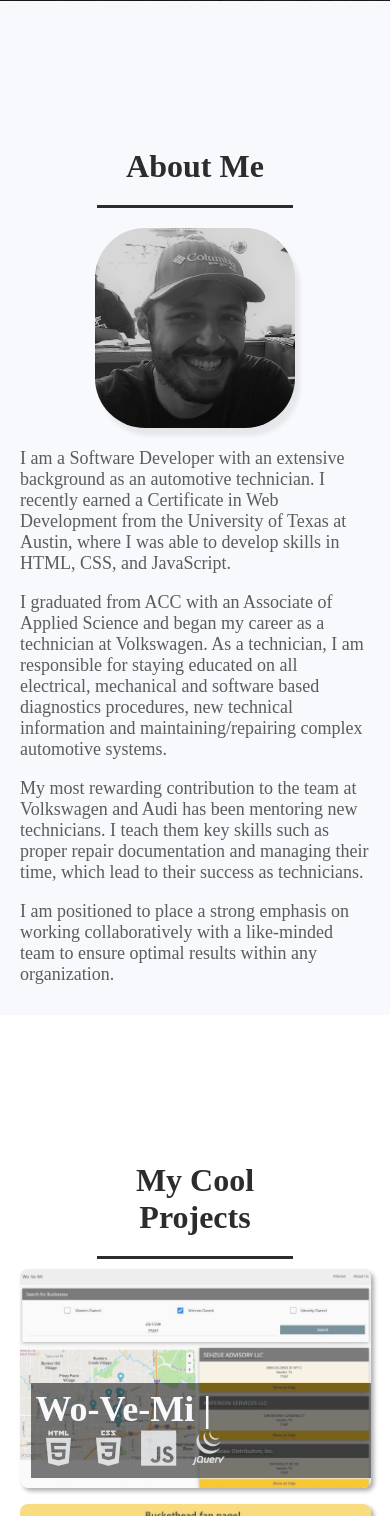
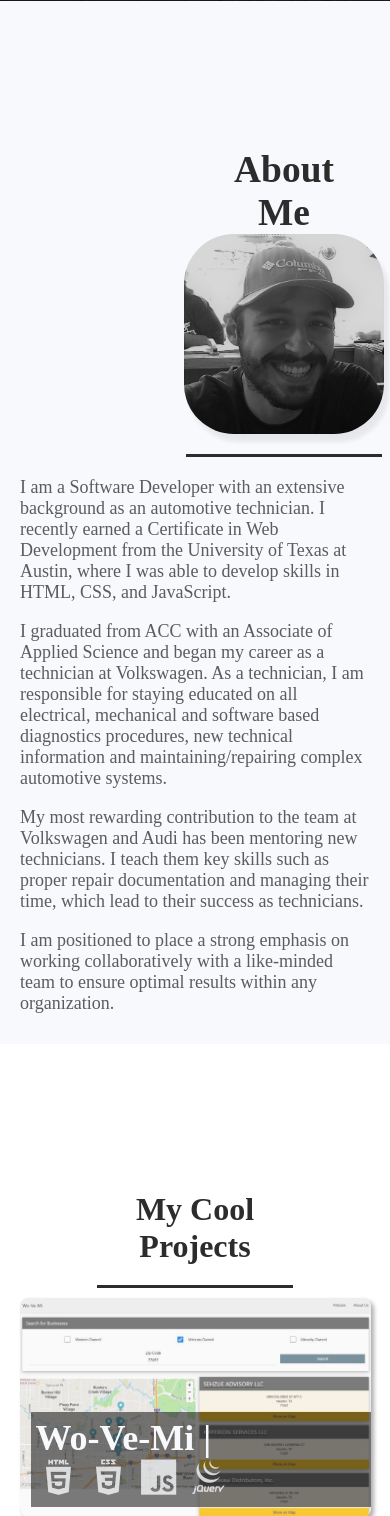
Before and after one commit to CaseyDeriso/Professional-Portfolio, a PHP site: page / in a window 390 px wide. Shown: the part 873-2389 px from the top of the page. Run offline with PHP 8.4, Linux system fonts and the light colour scheme.

Commit message:
moved profile picture into about me title

```diff
--- a/assets/css/style.css
+++ b/assets/css/style.css
@@ -17,13 +17,19 @@
 /* apply utility styles */
 
 .title {
+  display: flex;
   color: var(--dark-color);
   font-size: 32px;
-  text-align: end;
+  text-align: center;
   padding: 20px;
-  justify-content: flex-start;
+  align-items: center;
   border-right: 3px solid var(--dark-color);
   width: 20%;
+}
+
+.title.first {
+ flex-direction: column;
+ margin-right: 8px;
 }
 
 .soft-edge {
@@ -276,10 +282,10 @@
     padding: 10px 3px;
   }
 
-  .profile-photo-container {
+  /* .profile-photo-container {
     height: 125px;
     width: 125px;
-  }
+  } */
 
   .example-grid-container {
     grid-template-columns: repeat(2, 1fr);
@@ -322,10 +328,10 @@
     justify-content: space-between;
   }
 
-  .profile-photo-container {
+  /* .profile-photo-container {
     height: 100px;
     width: 100px;
-  }
+  } */
 
   .example-grid-container {
     grid-template-columns: repeat(7, 1fr);
@@ -377,12 +383,12 @@
     align-items: center;
   }
 
-  .profile-photo-container {
+  /* .profile-photo-container {
     width: 200px;
     height: 200px;
     float: unset;
     margin-bottom: 20px;
-  }
+  } */
 
   #about-me .content {
     margin: 10px 20px;
--- a/index.html
+++ b/index.html
@@ -50,14 +50,16 @@
       </section>
       <!-- about me section -->
       <section id="about-me">
-        <!-- title -->
-        <h3 class="title">About Me</h3>
-        <!-- content -->
-        <div class="content">
+        <!-- first title container-->
+        <div class="title first">
+          <h3>About Me</h3>
           <!-- image -->
           <div class="profile-photo-container">
             <img src="./assets/photos/me.jpg" alt="" />
           </div>
+        </div>
+        <!-- content -->
+        <div class="content">
           <!-- about me text -->
           <p>
             I am a Software Developer with an extensive background as an
```
